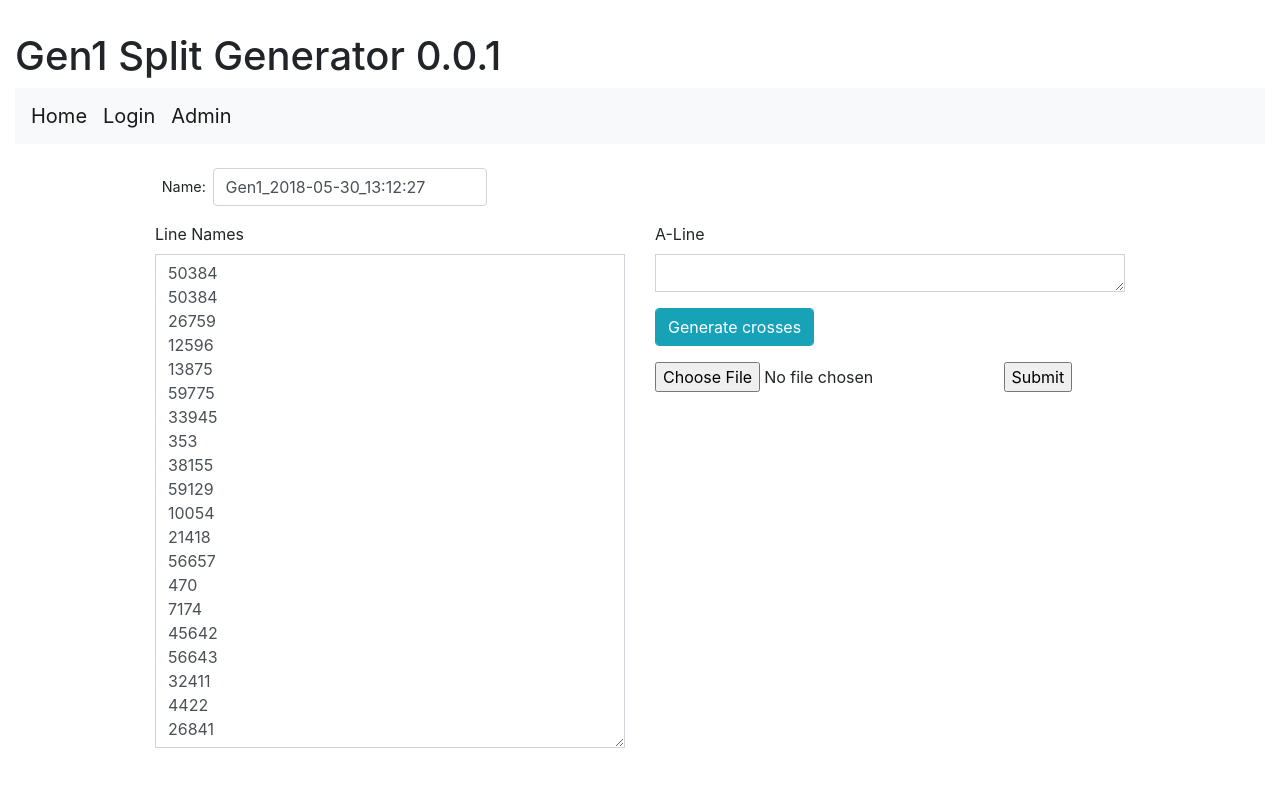
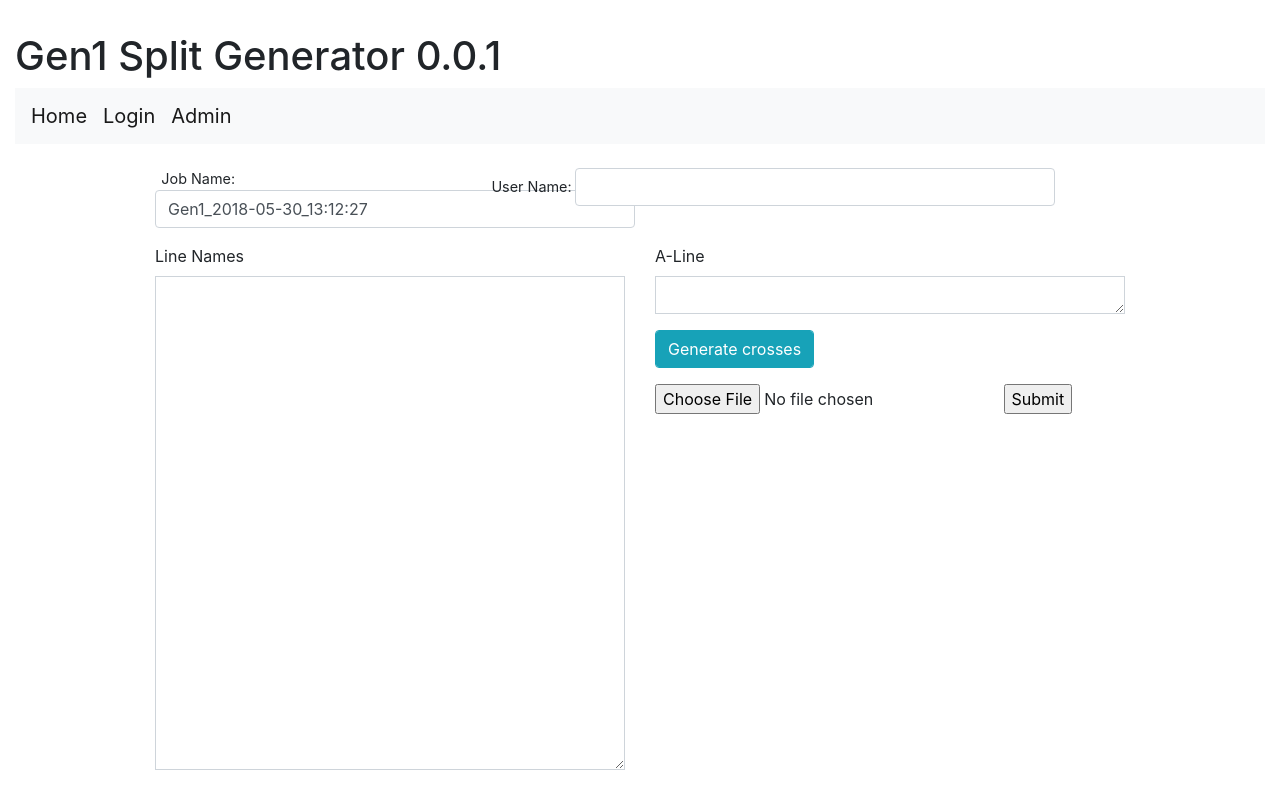
Before and after one commit to JaneliaSciComp/stable-split-cross-generator, a Flask app: page / in a window 1280 px wide. Run offline with Flask 2, Linux system fonts and the light colour scheme; parts of the project's set-up code (start-up, migrations or seed data) failed here and were passed over; some libraries are stand-ins or nearby versions.

Commit message:
Add field user name

```diff
--- a/myapp/static/css/overrides.css
+++ b/myapp/static/css/overrides.css
@@ -12,7 +12,7 @@
 
 .sscg-label {
     font-size: 0.9em;
-    min-width: 4em;
+    min-width: 6em;
 }
 
 .download-buttons {
@@ -24,3 +24,7 @@
 .download-buttons div {
   margin-right: 25px;
 }
+
+#task_name {
+  min-width: 30em;
+}
--- a/myapp/templates/index.html
+++ b/myapp/templates/index.html
@@ -2,10 +2,18 @@
 {% block content %}
 <div class="container-fluid sscg-container">
     <br/>
-    <div>
-        <div class="form-group form-inline">
-            <label class="sscg-label">Name: </label>
-            <input type="text" class="form-control lightsheet-input" name="job-name" id="task_name" value="Gen1_{{ date_now | safe | strftime_short }}">
+    <div class="row">
+        <div class="col-lg-4 col-md-4 col-sm-4">
+            <div class="form-group form-inline">
+                <label class="sscg-label">Job Name: </label>
+                <input type="text" class="form-control lightsheet-input" name="job-name" id="task_name" value="Gen1_{{ date_now | safe | strftime_short }}">
+            </div>
+        </div>
+        <div class="col-lg-8 col-md-8 col-sm-8">
+            <div class="form-group form-inline">
+                <label class="sscg-label">User Name: </label>
+                <input type="text" class="form-control lightsheet-input" name="job-name" id="task_name" value="">
+            </div>
         </div>
     </div>
     <div class="row">
@@ -13,49 +21,7 @@
          <div class="col-lg-6 col-md-6 col-sm-6">
             <div class="form-group">
                 <label for="exampleFormControlTextarea1">Line Names</label>
-                <textarea class="form-control rounded-0" rows="20" id="line-names">50384
-50384
-26759
-12596
-13875
-59775
-33945
-353
-38155
-59129
-10054
-21418
-56657
-470
-7174
-45642
-56643
-32411
-4422
-26841
-14706
-25526
-21418
-8487
-65b07
-33b06
-21a10
-59g11
-48e01
-89b04
-137b01
-43679
-28450
-13590
-65317
-10670
-46147
-58443
-28450
-45108
-55D12
-60b11
-40c01</textarea>
+                <textarea class="form-control rounded-0" rows="20" id="line-names"></textarea>
             </div>
          </div>
          <div class="col-lg-6 col-md-6 col-sm-6">
--- a/myapp/views.py
+++ b/myapp/views.py
@@ -1,4 +1,4 @@
-import ipdb, sys, os, subprocess, json, logging
+import ipdb, sys, os, subprocess, json, logging, pwd
 from flask import render_template, Flask, Response, redirect, url_for, request, session, abort, send_from_directory, jsonify
 from datetime import datetime
 from celery import Celery
```
